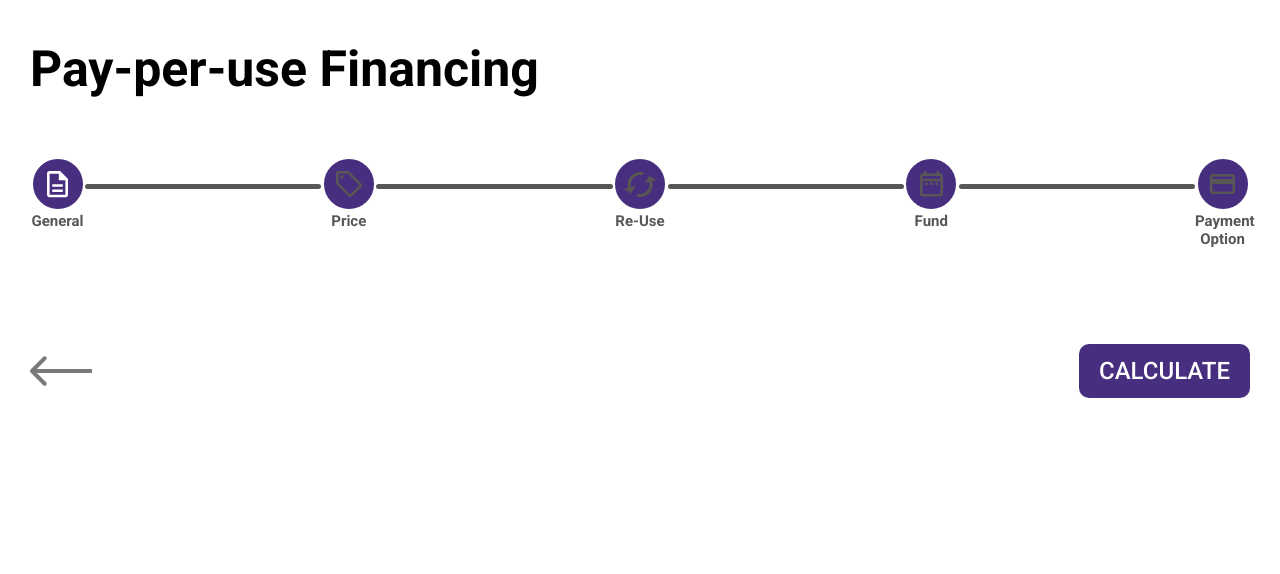
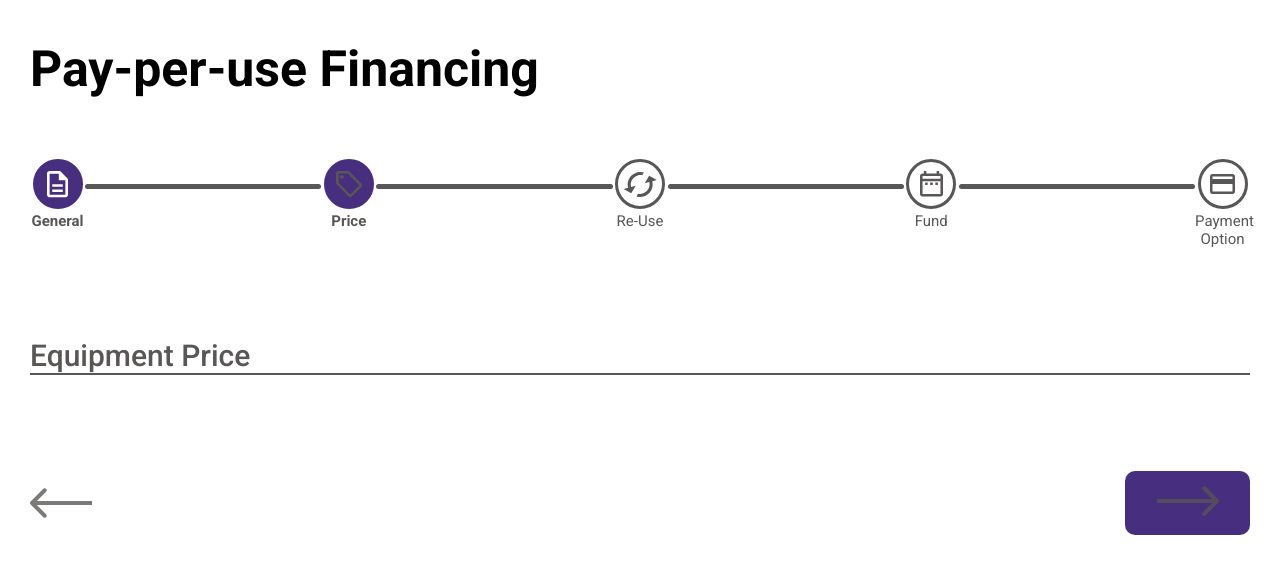
Before and after one commit to yuchiko/vue-payment-flow, a Vue app: page / in a window 1280 px wide. Shown: the top 574 px of the page. Built offline with nearby package versions, Linux system fonts and the light colour scheme.

Commit message:
add tabs component, add tabs heading

```diff
--- a/src/components/PaymentCalculateForm.vue
+++ b/src/components/PaymentCalculateForm.vue
@@ -2,6 +2,7 @@
   <div>
     <h1 class="h1">Pay-per-use Financing</h1>
     <Stepper :step="step" :tabs="tabs" />
+    <Tabs :step="step" :tabs="tabs" />
     <Navigation
       :step="step"
       :last-step="tabs.length"
@@ -14,13 +15,14 @@
 import tabsData from '@/data/tabs';
 import Stepper from './Stepper/';
 import Navigation from './Navigation/';
+import Tabs from './Tabs/';
 
 export default {
   name: 'PaymentCalculateForm',
-  components: { Stepper, Navigation },
+  components: { Stepper, Navigation, Tabs },
   data(){
     return {
-      step: 5,
+      step: 2,
       tabs: tabsData
     }
   },
--- /dev/null
+++ b/src/components/Tabs/Tabs.vue
@@ -0,0 +1,36 @@
+<template>
+  <div class="tabs">
+    <h2 class="tabs__heading">
+      {{tabHeading}}
+    </h2>
+  </div>
+</template>
+
+<script>
+
+export default {
+  name: 'Tabs',
+  props: {
+    step: Number,
+    tabs: Array
+  },
+  computed: {
+    // helper function to work with array from 0 index
+    stepIndex() {
+      return this.step - 1;
+    },
+    tabHeading() {
+      return this.tabs[this.stepIndex].heading ? this.tabs[this.stepIndex].heading : this.tabs[this.stepIndex].label
+    }
+  }
+}
+</script>
+
+<style scoped lang="scss">
+  .tabs__heading {
+    border-bottom: 2px solid;
+    font-size: 30px;
+    font-weight: $fw-medium;
+    color: $c-primary;
+  }
+</style>
--- /dev/null
+++ b/src/components/Tabs/index.js
@@ -0,0 +1,3 @@
+import Tabs from './Tabs.vue'
+
+export default Tabs
--- a/src/data/tabs.js
+++ b/src/data/tabs.js
@@ -11,7 +11,8 @@ export default [
     },
     {
         label: 'Price',
-        icon: PriceIcon
+        icon: PriceIcon,
+        heading: 'Equipment Price'
     },
     {
         label: 'Re-Use',
```
